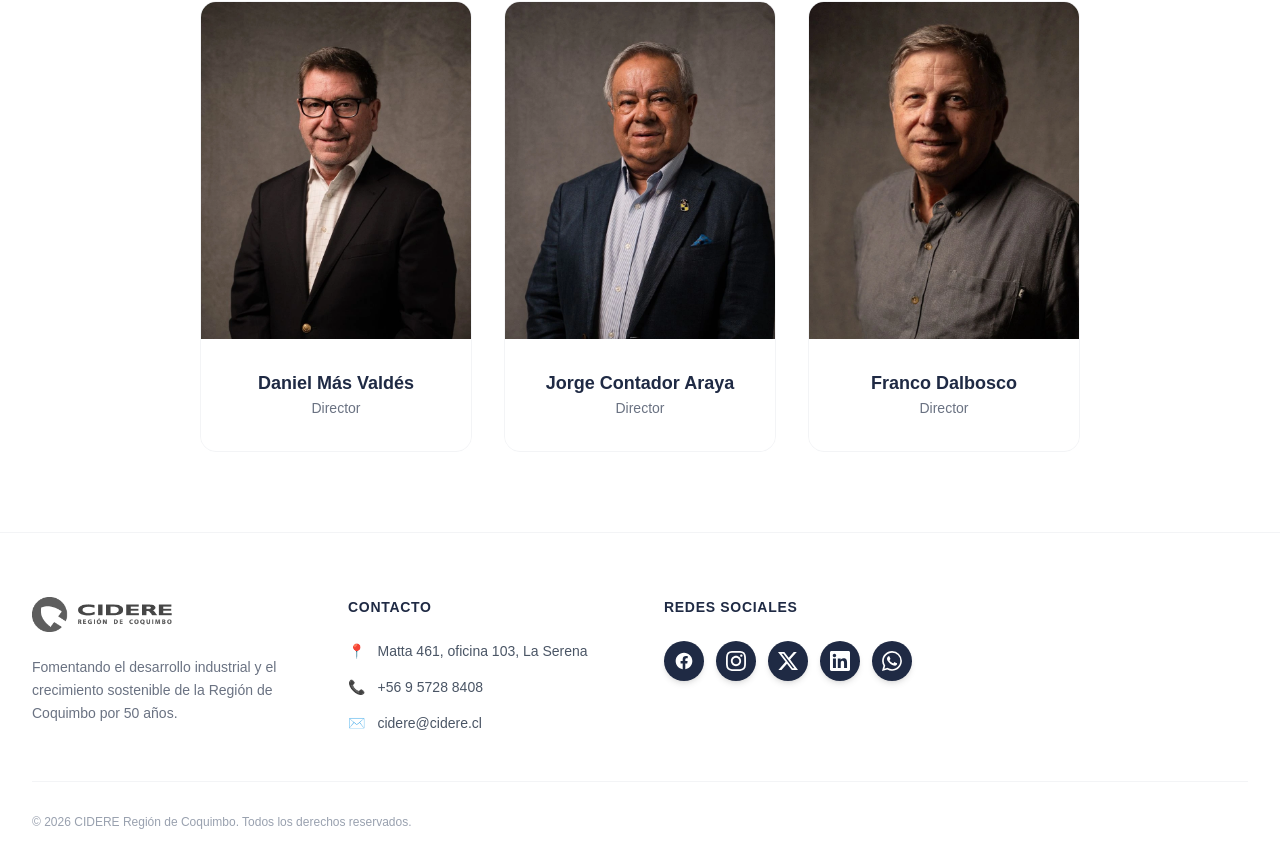
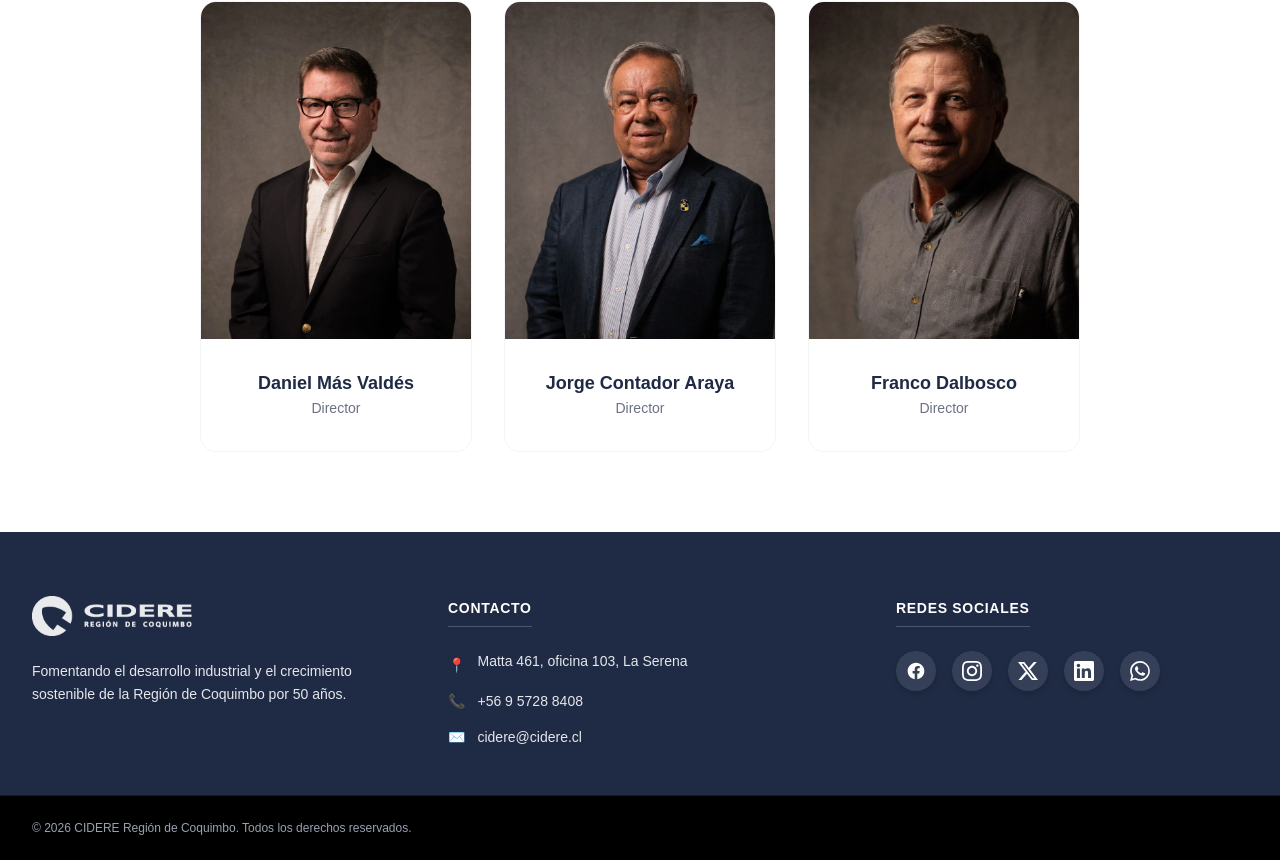
Before and after one commit to elpablii/practicacidere, a Next.js app in the folder practicaprofesional/cidere/paginapilotocidere/: page /nosotros/directorio in a window 1280 px wide. Shown: the part 863-1725 px from the top of the page. Built offline with nearby package versions, Linux system fonts and the light colour scheme.

Commit message:
Arreglos estéticos en el pie de página

```diff
--- a/practicaprofesional/cidere/paginapilotocidere/src/app/hazte-socio/page.tsx
+++ b/practicaprofesional/cidere/paginapilotocidere/src/app/hazte-socio/page.tsx
@@ -45,7 +45,7 @@ const HazteSocio = () => {
                         diseñado para potenciar el crecimiento sostenible de la región.
                     </p>
                     <div className="flex flex-wrap justify-center gap-4">
-                        <Link href="https://rdscidere.cl" target="_blank" className="bg-secondary hover:bg-emerald-500 text-white font-bold py-4 px-10 rounded-xl shadow-lg transition-all hover:-translate-y-1">
+                        <Link href="https://rdscidere.cl" target="_blank" className="bg-white hover:bg-gray-100 text-primary font-bold py-4 px-10 rounded-xl shadow-lg transition-all hover:-translate-y-1">
                             Registrarse en RDS
                         </Link>
                     </div>
@@ -57,7 +57,7 @@ const HazteSocio = () => {
                 <div className="grid grid-cols-1 md:grid-cols-3 gap-12">
                     {pilares.map((pilar, i) => (
                         <div key={i} className="group p-10 bg-gray-50 rounded-[2.5rem] hover:bg-white hover:shadow-2xl transition-all duration-500 border border-gray-100">
-                            <div className="text-secondary mb-6 group-hover:scale-110 transition-transform">
+                            <div className="text-primary mb-6 group-hover:scale-110 transition-transform">
                                 {pilar.icon}
                             </div>
                             <h3 className="text-2xl font-bold text-primary mb-4">{pilar.title}</h3>
--- a/practicaprofesional/cidere/paginapilotocidere/src/app/socios/page.tsx
+++ b/practicaprofesional/cidere/paginapilotocidere/src/app/socios/page.tsx
@@ -145,7 +145,7 @@ const SociosPage = () => {
                             <p className="text-gray-600 text-lg mb-8">
                                 Únete a la corporación multisectorial con más trayectoria de la región accediendo a la Red de Socios Cidere para potenciar tus conexiones estratégicas.
                             </p>
-                            <Link href="/hazte-socio" className="inline-block bg-secondary hover:bg-emerald-500 text-white font-bold py-4 px-10 rounded-2xl shadow-lg transition-all hover:-translate-y-1">
+                            <Link href="/hazte-socio" className="inline-block bg-primary hover:bg-primary-light text-white font-bold py-4 px-10 rounded-2xl shadow-lg transition-all hover:-translate-y-1">
                                 Quiero ser Socio
                             </Link>
                         </div>
--- a/practicaprofesional/cidere/paginapilotocidere/src/components/MemberCard.tsx
+++ b/practicaprofesional/cidere/paginapilotocidere/src/components/MemberCard.tsx
@@ -48,7 +48,7 @@ const MemberCard = ({ name, role, company, image }: MemberProps) => {
             </div>
 
             {/* Detalle decorativo: línea inferior que se expande */}
-            <div className={`absolute bottom-0 left-0 h-1 bg-secondary transition-all duration-500 group-hover:w-full ${isTouched ? 'w-full' : 'w-0'}`} />
+            <div className={`absolute bottom-0 left-0 h-1 bg-primary transition-all duration-500 group-hover:w-full ${isTouched ? 'w-full' : 'w-0'}`} />
         </div>
     );
 };
--- a/practicaprofesional/cidere/paginapilotocidere/src/components/footer.tsx
+++ b/practicaprofesional/cidere/paginapilotocidere/src/components/footer.tsx
@@ -41,51 +41,56 @@ const Footer = () => {
     ];
 
     return (
-        <footer className="bg-white border-t border-gray-100 pt-16 pb-8">
+        <footer>
+            {/* Sección Principal (Fondo Azul Cidere) */}
+            <div className="bg-primary text-white pt-16 pb-12">
                 <div className="max-w-7xl mx-auto px-4 sm:px-6 lg:px-8">
-                <div className="grid grid-cols-1 md:grid-cols-2 lg:grid-cols-4 gap-12 mb-12">
+                    <div className="grid grid-cols-1 md:grid-cols-2 lg:grid-cols-3 gap-8">
 
                         {/* Columna 1: Identidad*/}
                         <div className="space-y-6">
                             <Image
                                 src={logoCidere}
                                 alt="CIDERE Coquimbo"
-                            width={140}
-                            height={50}
-                            className="grayscale opacity-80 hover:grayscale-0 transition-all"
+                                width={160}
+                                height={57}
+                                className="brightness-0 invert opacity-90 transition-all hover:opacity-100"
                             />
-                        <p className="text-gray-500 text-sm leading-relaxed">
+                            <p className="text-gray-200 text-sm leading-relaxed max-w-xs">
                                 Fomentando el desarrollo industrial y el crecimiento sostenible de la Región de Coquimbo por 50 años.
                             </p>
                         </div>
 
                         {/* Columna 2: Contacto */}
                         <div>
-                        <h3 className="text-primary font-bold mb-6 text-sm uppercase tracking-wider">Contacto</h3>
-                        <ul className="space-y-4 text-sm text-gray-600">
-                            <li className="flex items-center">
-                                <span className="text-secondary mr-3">📍</span> {contactInfo.address}
+                            <h3 className="text-white font-bold mb-6 text-sm uppercase tracking-wider border-b border-white/20 pb-2 inline-block">Contacto</h3>
+                            <ul className="space-y-4 text-sm text-gray-200">
+                                <li className="flex items-start">
+                                    <span className="text-secondary mr-3 mt-1">📍</span>
+                                    <span>{contactInfo.address}</span>
                                 </li>
                                 <li className="flex items-center">
-                                <span className="text-secondary mr-3">📞</span> {contactInfo.phone}
+                                    <span className="text-secondary mr-3">📞</span>
+                                    <a href={`tel:${contactInfo.phone.replace(/\s/g, '')}`} className="hover:text-white transition-colors">{contactInfo.phone}</a>
                                 </li>
                                 <li className="flex items-center">
-                                <span className="text-secondary mr-3">✉️</span> {contactInfo.email}
+                                    <span className="text-secondary mr-3">✉️</span>
+                                    <a href={`mailto:${contactInfo.email}`} className="hover:text-white transition-colors">{contactInfo.email}</a>
                                 </li>
                             </ul>
                         </div>
 
                         {/* Columna 3: Redes Sociales*/}
-                    <div>
-                        <h3 className="text-primary font-bold mb-6 text-sm uppercase tracking-wider">Redes Sociales</h3>
-                        <div className="flex flex-wrap gap-3">
+                        <div className="lg:pl-8">
+                            <h3 className="text-white font-bold mb-6 text-sm uppercase tracking-wider border-b border-white/20 pb-2 inline-block">Redes Sociales</h3>
+                            <div className="flex flex-wrap gap-4">
                                 {socialLinks.map((social) => (
                                     <Link
                                         key={social.name}
                                         href={social.href}
                                         target="_blank"
                                         rel="noopener noreferrer"
-                                    className="w-10 h-10 rounded-full bg-primary text-white flex items-center justify-center hover:bg-secondary transition-all shadow-md"
+                                        className="w-10 h-10 rounded-full bg-white/10 text-white flex items-center justify-center hover:bg-secondary hover:text-white transition-all shadow-md transform hover:-translate-y-1"
                                         aria-label={social.name}
                                     >
                                         {social.icon}
@@ -94,9 +99,12 @@ const Footer = () => {
                             </div>
                         </div>
                     </div>
+                </div>
+            </div>
 
-                {/* Derechos */}
-                <div className="border-t border-gray-100 pt-8 text-center md:text-left">
+            {/* Derechos (Fondo Negro) */}
+            <div className="bg-black py-6 border-t border-white/10">
+                <div className="max-w-7xl mx-auto px-4 sm:px-6 lg:px-8 flex flex-col md:flex-row justify-between items-center text-center md:text-left gap-4">
                     <p className="text-gray-400 text-xs">
                         © {new Date().getFullYear()} CIDERE Región de Coquimbo. Todos los derechos reservados.
                     </p>
--- a/practicaprofesional/cidere/paginapilotocidere/src/components/hero.tsx
+++ b/practicaprofesional/cidere/paginapilotocidere/src/components/hero.tsx
@@ -22,7 +22,7 @@ const Hero = () => {
 
                     {/* Badge de Trayectoria: Más compacto */}
                     <div className="inline-flex items-center space-x-2 bg-white/10 backdrop-blur-md border border-white/20 px-3 py-1 rounded-full mb-3 md:mb-6">
-                        <span className="flex h-1.5 w-1.5 rounded-full bg-secondary animate-pulse" />
+                        <span className="flex h-1.5 w-1.5 rounded-full bg-white animate-pulse" />
                         <span className="text-white text-[9px] sm:text-xs font-bold uppercase tracking-widest">
                             50 Años de Trayectoria
                         </span>
@@ -30,7 +30,7 @@ const Hero = () => {
 
                     {/* TÍTULO: Tamaño reducido para que no fuerce el estiramiento del fondo */}
                     <h1 className="text-xl sm:text-3xl md:text-5xl lg:text-7xl font-extrabold text-white leading-tight mb-3 md:mb-6 tracking-tight">
-                        Liderando el <span className="text-secondary">Desarrollo Sostenible</span> regional
+                        Liderando el <span className="text-white">Desarrollo Sostenible</span> regional
                     </h1>
 
                     {/* PÁRRAFO: Texto más breve y pequeño en móvil */}
@@ -42,7 +42,7 @@ const Hero = () => {
                     <div className="flex flex-col sm:flex-row gap-2 md:gap-4 max-w-[240px] sm:max-w-none">
                         <Link
                             href="/contacto"
-                            className="px-5 py-3 bg-white text-primary font-bold rounded-xl text-center hover:bg-secondary transition-all shadow-lg active:scale-95 text-xs sm:text-base"
+                            className="px-5 py-3 bg-white text-primary font-bold rounded-xl text-center hover:bg-gray-100 transition-all shadow-lg active:scale-95 text-xs sm:text-base"
                         >
                             Hazte Socio ahora
                         </Link>
--- a/practicaprofesional/cidere/paginapilotocidere/src/components/navbar.tsx
+++ b/practicaprofesional/cidere/paginapilotocidere/src/components/navbar.tsx
@@ -54,7 +54,7 @@ const Navbar = () => {
                     <div className="hidden md:flex items-center space-x-8">
                         <Link
                             href="/"
-                            className={`font-medium transition-colors ${isActive('/') ? 'text-primary' : 'text-primary hover:text-secondary'}`}
+                            className={`font-medium transition-colors ${isActive('/') ? 'text-primary' : 'text-primary hover:text-primary/80'}`}
                         >
                             Inicio
                         </Link>
--- a/practicaprofesional/cidere/paginapilotocidere/tailwind.config.ts
+++ b/practicaprofesional/cidere/paginapilotocidere/tailwind.config.ts
@@ -34,7 +34,7 @@ const config: Config = {
                     dark: "#141B2D",
                 },
                 secondary: {
-                    DEFAULT: "#00BFA5", // Verde Azulado/cian
+                    DEFAULT: "#1F2A44", // Igual al primario para eliminar el verde agua
                     foreground: "#FFFFFF",
                 },
                 accent: {
```
Lines whose indentation alone changed are shown as unchanged.
